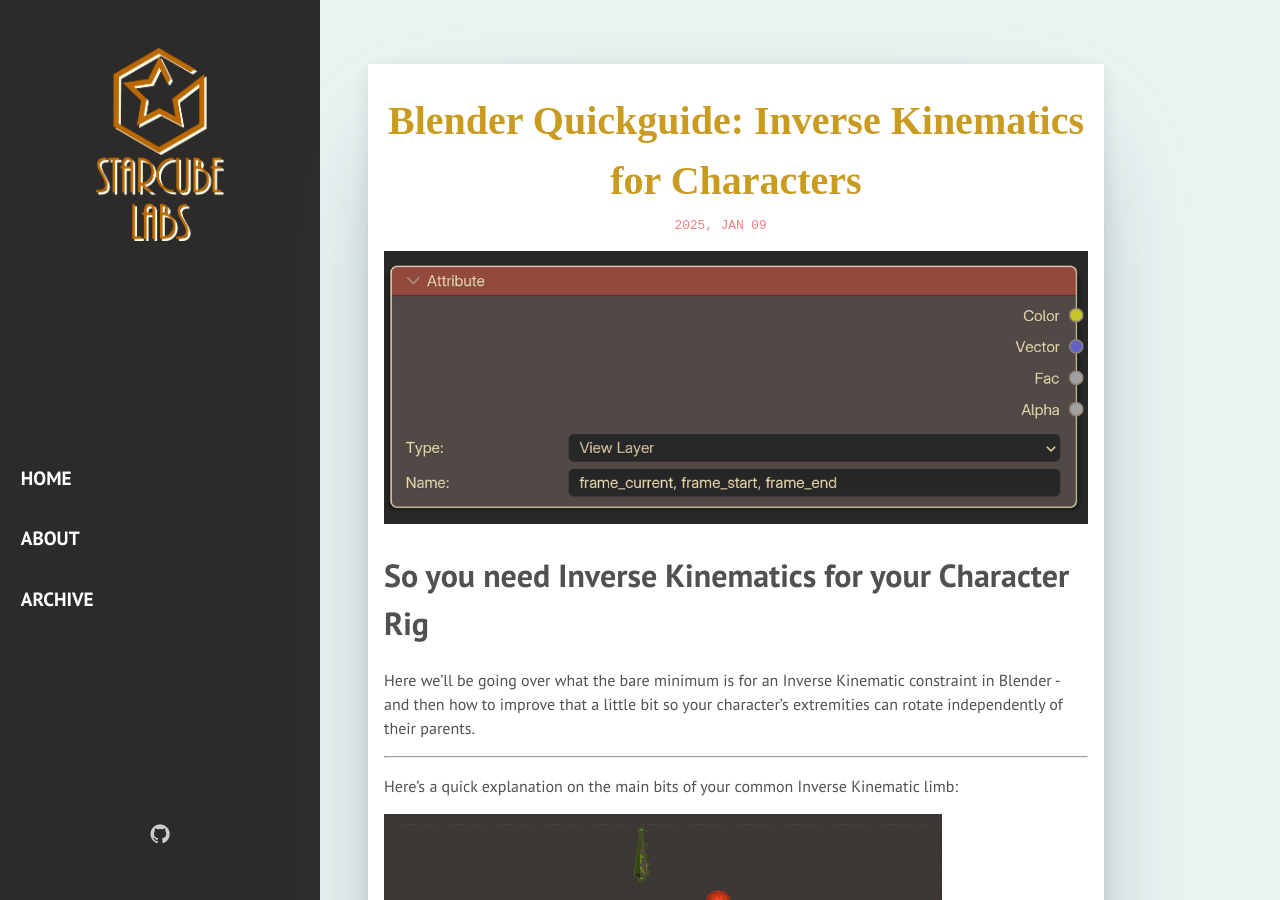
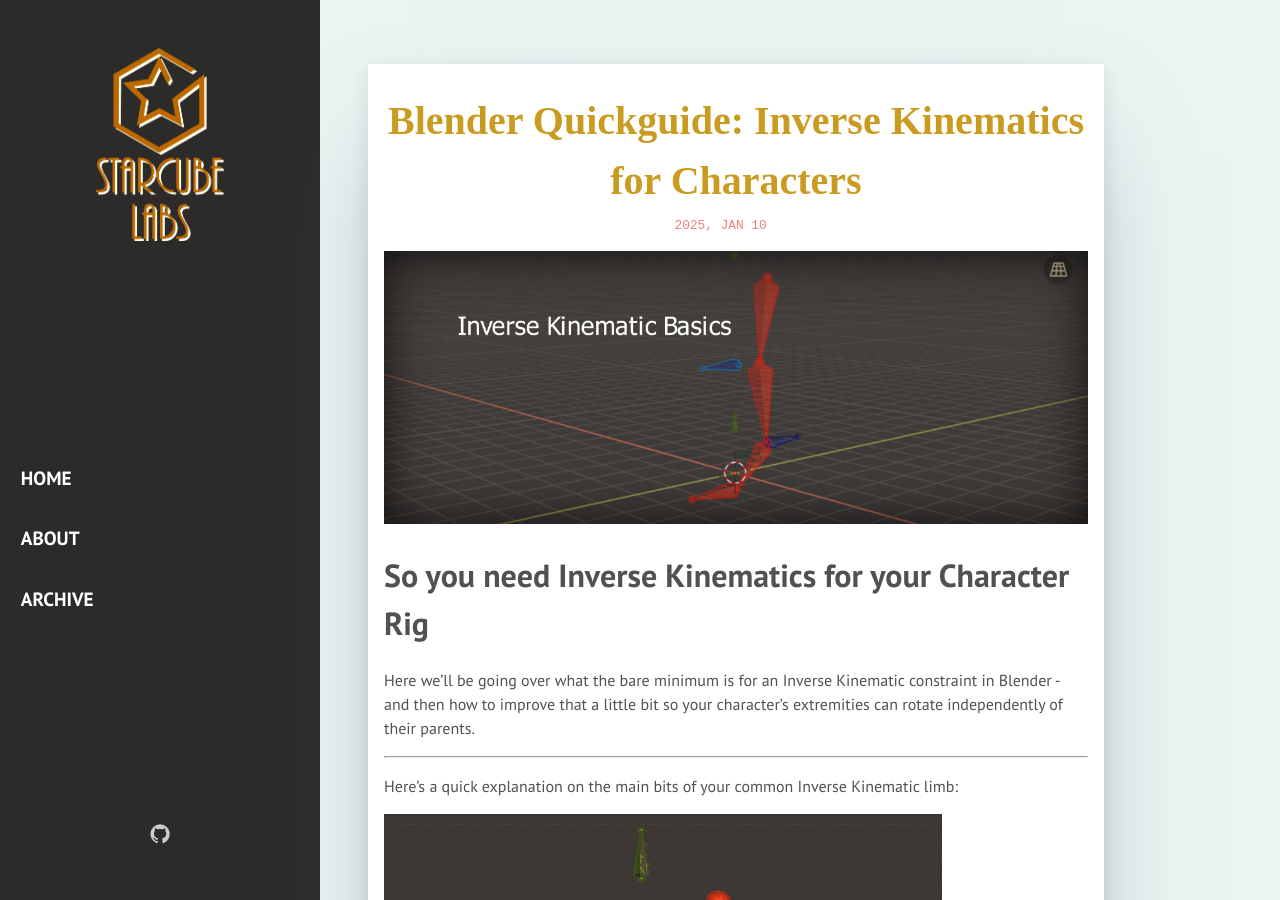
Before and after one commit to StarcubeLabs/StarcubeLabs.github.io, a Jekyll site: the page built from _posts/2025-01-10-quickguide-blender-inverse-kinematics.markdown, in a window 1280 px wide and 900 px high. Built offline with Jekyll 4.4.1, drawn with Linux system fonts in a browser that asks for light colours; some web fonts are replaced.

Commit message:
Date fix + header image fix since that didn't stick through the dependabot merge

```diff
--- a/_posts/2025-01-10-quickguide-blender-inverse-kinematics.markdown
+++ b/_posts/2025-01-10-quickguide-blender-inverse-kinematics.markdown
@@ -1,8 +1,8 @@
 ---
 layout: post
 title: "Blender Quickguide: Inverse Kinematics for Characters"
-date: 2025-1-09 00:00:00
-img: current-frame-attributes/frame_att_header.png
+date: 2025-1-10 00:00:00
+img: ikguide/ikguideheader.png
 description: Powering 2D and 3D animations in Blender using the secret Frame attributes
 author: Spex130
 tags:
```
